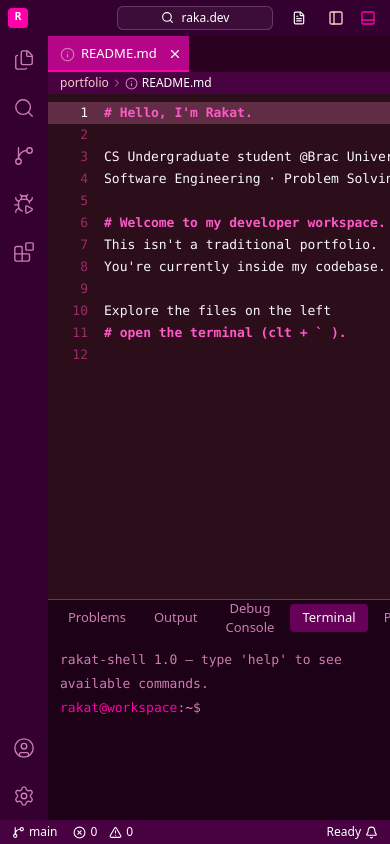
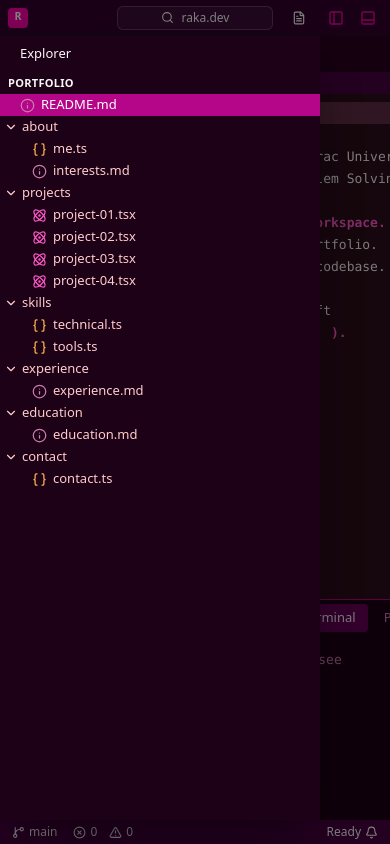
Before and after one commit to rakat2002/raka-portfolio, a React (Vite) app: page / in a window 390 px wide. Both pictures are taken after a click on the button 336 px from the left and 17 px from the top of the page. Built offline with nearby package versions, Linux system fonts and the light colour scheme.

Commit message:
fix: make sidebar a mobile drawer with backdrop dismiss

```diff
--- a/src/components/IDE/SideBar.tsx
+++ b/src/components/IDE/SideBar.tsx
@@ -10,6 +10,7 @@ import SourceControlPanel from './SourceControlPanel'
 interface SideBarProps {
   activity: ActivityId
   width: number
+  isMobile: boolean
   activePath: string | null
   onOpenFile: (path: string, pinned: boolean) => void
   extensions: ReturnType<typeof useExtensions>
@@ -21,6 +22,7 @@ interface SideBarProps {
 export default function SideBar({
   activity,
   width,
+  isMobile,
   activePath,
   onOpenFile,
   extensions,
@@ -31,7 +33,15 @@ export default function SideBar({
   const title = ACTIVITIES.find((item) => item.id === activity)?.label ?? ''
 
   return (
-    <aside aria-label={title} style={{ width }} className="flex shrink-0 flex-col bg-sidebar">
+    <aside
+      aria-label={title}
+      style={!isMobile ? { width } : undefined}
+      className={
+        isMobile
+          ? 'fixed left-0 top-9 bottom-6 z-30 flex w-[82vw] max-w-xs flex-col bg-sidebar shadow-2xl shadow-black/50'
+          : 'flex shrink-0 flex-col bg-sidebar'
+      }
+    >
       <h2 className="flex h-9 shrink-0 items-center px-5 text-[13px] font-medium text-ink">
         {title}
       </h2>
--- /dev/null
+++ b/src/hooks/useIsMobile.ts
@@ -0,0 +1,18 @@
+import { useEffect, useState } from 'react'
+
+const QUERY = '(max-width: 767px)'
+
+export function useIsMobile(): boolean {
+  const [isMobile, setIsMobile] = useState(() =>
+    typeof window !== 'undefined' ? window.matchMedia(QUERY).matches : false,
+  )
+
+  useEffect(() => {
+    const mql = window.matchMedia(QUERY)
+    const onChange = () => setIsMobile(mql.matches)
+    mql.addEventListener('change', onChange)
+    return () => mql.removeEventListener('change', onChange)
+  }, [])
+
+  return isMobile
+}
--- a/src/pages/Workspace.tsx
+++ b/src/pages/Workspace.tsx
@@ -1,4 +1,3 @@
-import { getRunConfig, openExternal, runnableProjects } from '../lib/runConfigs'
 import { useEffect, useState } from 'react'
 import { useNavigate } from 'react-router-dom'
 import ActivityBar from '../components/IDE/ActivityBar'
@@ -16,18 +15,20 @@ import { README_PATH, filesByPath } from '../data/portfolioFiles'
 import { useCursors } from '../hooks/useCursors'
 import { useEditorTabs } from '../hooks/useEditorTabs'
 import { useExtensions } from '../hooks/useExtensions'
+import { useIsMobile } from '../hooks/useIsMobile'
 import { useKeybindings } from '../hooks/useKeybindings'
 import { useResizable } from '../hooks/useResizable'
 import { useTerminal } from '../hooks/useTerminal'
 import { CV_PATH, prefersReducedMotion } from '../lib/browser'
 import { EXTENSIONS } from '../lib/extensions'
 import { visible } from '../lib/placeholders'
-
+import { getRunConfig, openExternal, runnableProjects } from '../lib/runConfigs'
 
 const LAUNCH_DELAY_MS = 650
 
 export default function Workspace() {
   const navigate = useNavigate()
+  const isMobile = useIsMobile()
   const [activity, setActivity] = useState<ActivityId>('explorer')
   const [sidebarOpen, setSidebarOpen] = useState(true)
   const [panelOpen, setPanelOpen] = useState(true)
@@ -49,6 +50,11 @@ export default function Workspace() {
 
   useKeybindings({ b: toggleSidebar, '`': togglePanel })
 
+  // On a phone, don't cover the whole screen with the drawer by default.
+  useEffect(() => {
+    if (isMobile) setSidebarOpen(false)
+  }, [isMobile])
+
   useEffect(() => {
     if (!launchTarget) return
     const timer = window.setTimeout(
@@ -67,13 +73,18 @@ export default function Workspace() {
     }
   }
 
-  // Opens the panel and switches it to the Terminal tab, used when a project is run.
+  // Opening a file from the mobile drawer should close the drawer so the file is visible.
+  const handleOpenFile = (path: string, pinned: boolean) => {
+    openFile(path, pinned)
+    if (isMobile) setSidebarOpen(false)
+  }
+
   const showTerminal = () => {
     setPanelOpen(true)
     setPanelTab('Terminal')
   }
 
-    const runProject = (name: string, technologies: string[]) => {
+  const runProject = (name: string, technologies: string[]) => {
     const config = getRunConfig(name, technologies)
     showTerminal()
     terminal.runProgram(config.command, config.lines, () => {
@@ -86,8 +97,8 @@ export default function Workspace() {
       id: 'file',
       label: 'File',
       actions: [
-        { label: 'Open README.md', onSelect: () => openFile(README_PATH, true) },
-        { label: 'Open about/me.ts', onSelect: () => openFile('about/me.ts', true) },
+        { label: 'Open README.md', onSelect: () => handleOpenFile(README_PATH, true) },
+        { label: 'Open about/me.ts', onSelect: () => handleOpenFile('about/me.ts', true) },
         { label: 'View CV', onSelect: () => setLaunchTarget(CV_PATH) },
       ],
     },
@@ -113,10 +124,10 @@ export default function Workspace() {
       id: 'go',
       label: 'Go',
       actions: [
-        { label: 'Go to README.md', onSelect: () => openFile(README_PATH, true) },
-        { label: 'Go to About', onSelect: () => openFile('about/me.ts', true) },
-        { label: 'Go to Skills', onSelect: () => openFile('skills/technical.ts', true) },
-        { label: 'Go to Contact', onSelect: () => openFile('contact/contact.ts', true) },
+        { label: 'Go to README.md', onSelect: () => handleOpenFile(README_PATH, true) },
+        { label: 'Go to About', onSelect: () => handleOpenFile('about/me.ts', true) },
+        { label: 'Go to Skills', onSelect: () => handleOpenFile('skills/technical.ts', true) },
+        { label: 'Go to Contact', onSelect: () => handleOpenFile('contact/contact.ts', true) },
       ],
     },
     {
@@ -162,22 +173,32 @@ export default function Workspace() {
         onLaunchCV={() => setLaunchTarget(CV_PATH)}
       />
 
-      <div className="flex min-h-0 flex-1">
+      <div className="relative flex min-h-0 flex-1">
         <ActivityBar active={activity} sidebarOpen={sidebarOpen} onSelect={selectActivity} />
 
         {sidebarOpen && (
           <>
+            {isMobile && (
+              <div
+                aria-hidden="true"
+                onClick={() => setSidebarOpen(false)}
+                className="fixed inset-0 z-20 bg-black/50"
+              />
+            )}
             <SideBar
               activity={activity}
               width={sidebar.size}
+              isMobile={isMobile}
               activePath={activePath}
-              onOpenFile={openFile}
+              onOpenFile={handleOpenFile}
               extensions={extensions}
               terminal={terminal}
               onLaunchCV={() => setLaunchTarget(CV_PATH)}
               onRunProgram={showTerminal}
             />
-            <Sash orientation="vertical" label="Resize sidebar" handlers={sidebar.handlers} />
+            {!isMobile && (
+              <Sash orientation="vertical" label="Resize sidebar" handlers={sidebar.handlers} />
+            )}
           </>
         )}
 
```
